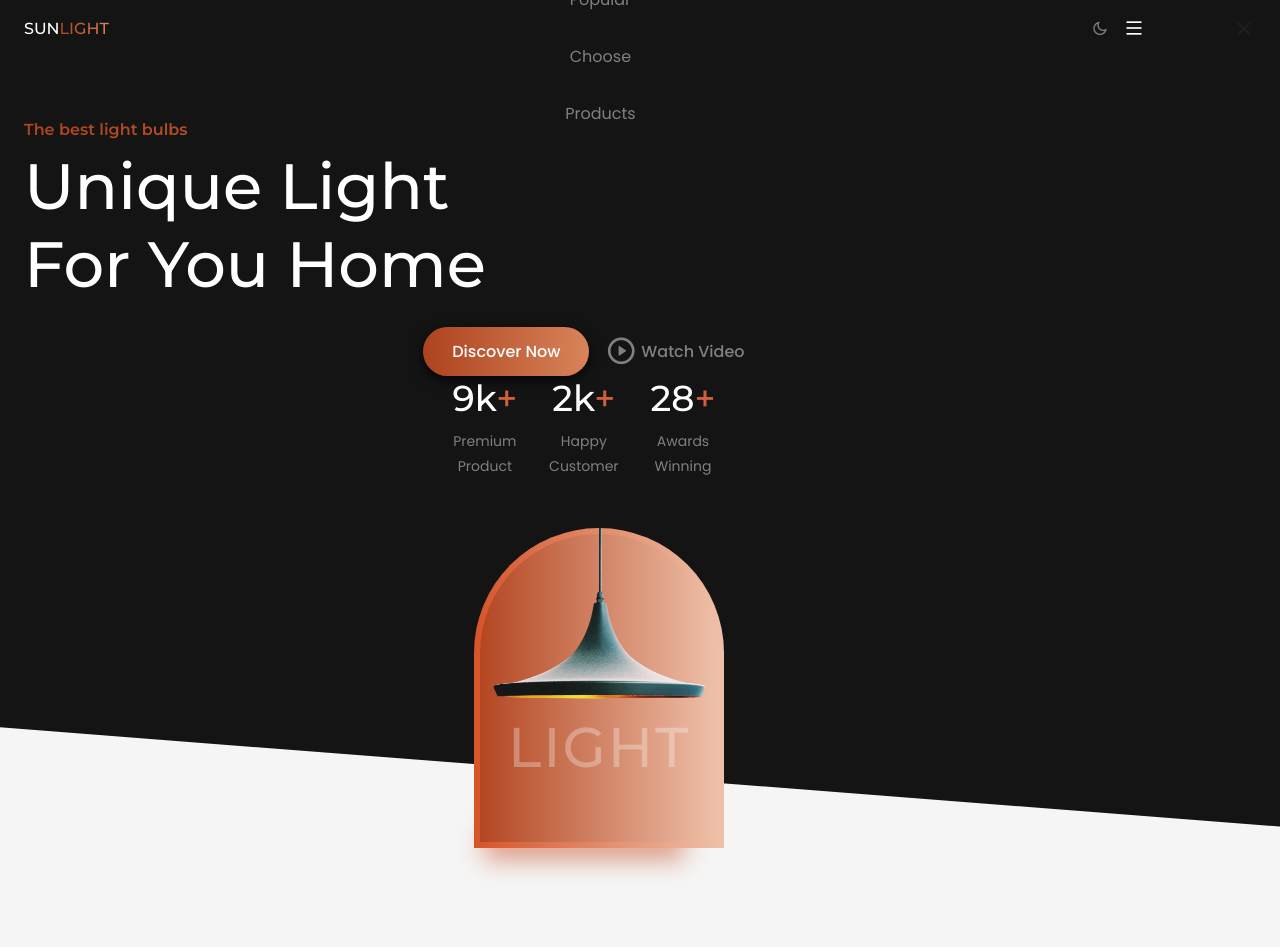
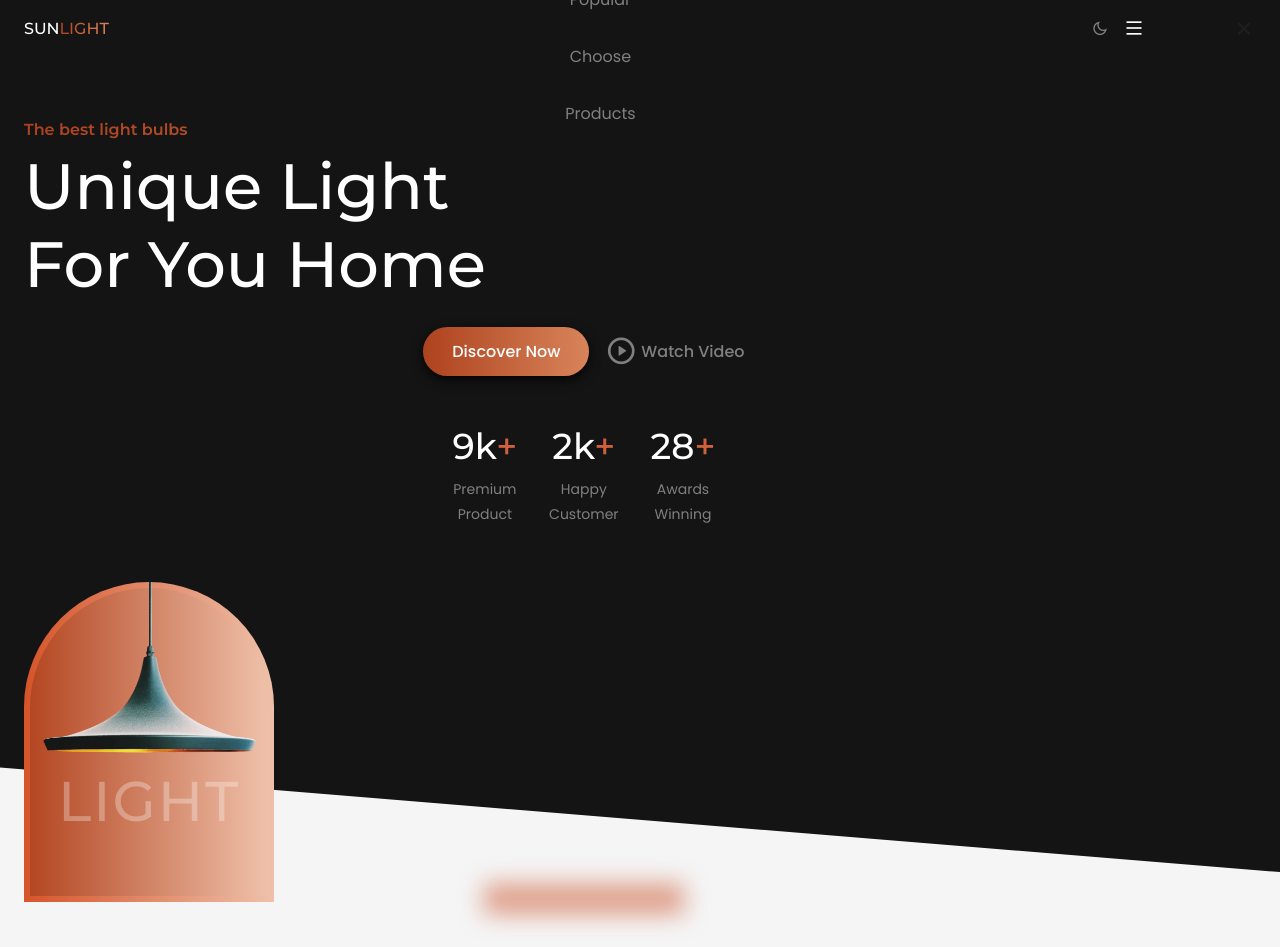
Before and after one commit to GleristonCastro/my-practices-website, a plain HTML site: page 4_lamp_website/index.html in a window 1280 px wide. Shown: the top 947 px of the page. Drawn offline with nearby package versions, Linux system fonts and the light colour scheme.

Commit message:
fix: choose content position

```diff
--- a/4_lamp_website/index.html
+++ b/4_lamp_website/index.html
@@ -51,7 +51,7 @@
             <div class="home__bg"></div>
 
             <div class="home__container container grid">
-               <div class="home__content">
+               <div class="home__content grid">
                   <div class="home__data">
                      <h3 class="home__subtitle">
                         The best light bulbs
@@ -104,7 +104,7 @@
                   </div>
                </div>
 
-               <div class="home__img">
+               <div class="home__image">
                   <div class="home__blob">
                      <img src="assets/img/home-lamp.png" alt="home image" class="home__img">
                      <h1 class="home__blob-title">LIGHT</h1>
@@ -229,7 +229,6 @@
                         Our products have won numerous awards and we can guarantee the unlimited quality of our products.
                      </p>
                   </div>
-               </div>
                   <div class="choose__faq">
                      <div class="choose__faq-item">
                         <div class="choose__faq-header">
@@ -288,6 +287,7 @@
                            <p class="choose__faq-description">
                               Our quality control does everytring possible to send you the best possible product for you home.
                            </p>
+                        </div>
                      </div>
                   </div>
                </div>
```
Lines whose indentation alone changed are shown as unchanged.
